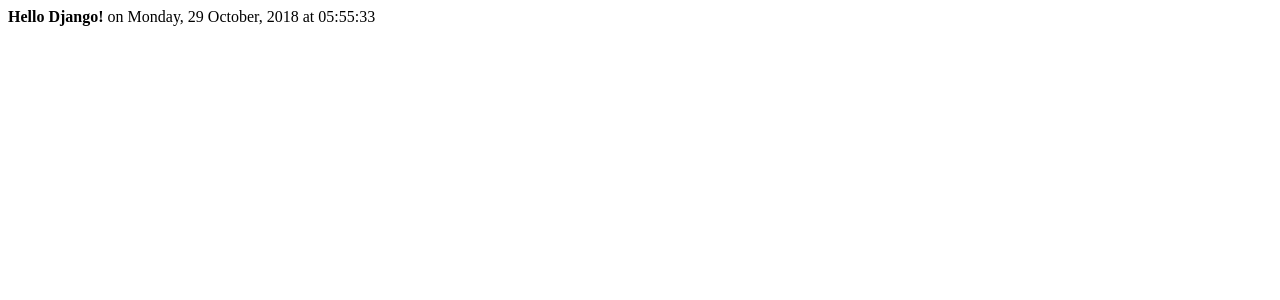
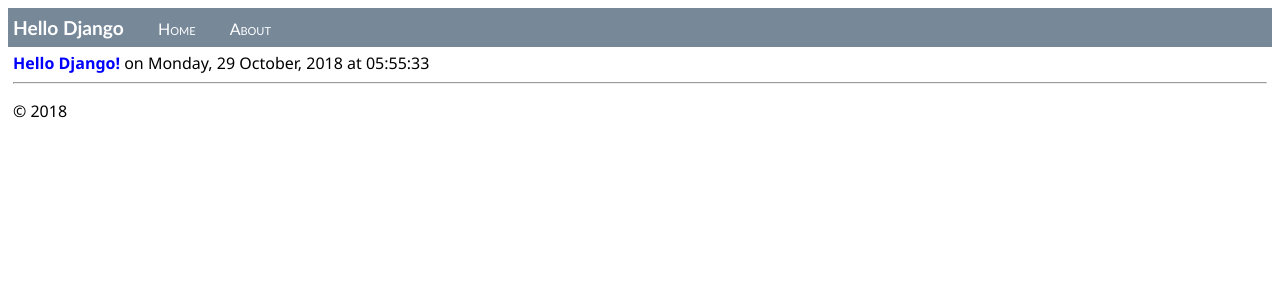
Before and after one commit to paultis/LearningDjango, a Django app: page / in a window 1280 px wide. Shown: the top 300 px of the page. Run offline with Django 3.2, Linux system fonts and the light colour scheme.

Commit message:
Using templates with inheritance

```diff
--- a/BasicProject/BasicProject/urls.py
+++ b/BasicProject/BasicProject/urls.py
@@ -12,6 +12,7 @@
 urlpatterns = [
     url(r'^$', HelloDjangoApp.views.index, name ='index'),
     url(r'^home$', HelloDjangoApp.views.index, name='home'),
+    url(r'^about$', HelloDjangoApp.views.about, name='about'),
     # Examples:
     # url(r'^$', BasicProject.views.home, name='home'),
     # url(r'^BasicProject/', include('BasicProject.BasicProject.urls')),
--- /dev/null
+++ b/BasicProject/HelloDjangoApp/static/site.css
@@ -0,0 +1,31 @@
+.message {
+    font-weight: 600;
+    color: blue;
+}
+.navbar {
+    background-color: lightslategray;
+    font-size: 1em;
+    font-family: 'Trebuchet MS', 'Lucida Sans Unicode', 'Lucida Grande', 'Lucida Sans', Arial, sans-serif;
+    color: white;
+    padding: 8px 5px 8px 5px;
+}
+
+    .navbar a {
+        text-decoration: none;
+        color: inherit;
+    }
+
+.navbar-brand {
+    font-size: 1.2em;
+    font-weight: 600;
+}
+
+.navbar-item {
+    font-variant: small-caps;
+    margin-left: 30px;
+}
+
+.body-content {
+    padding: 5px;
+    font-family: 'Segoe UI', Tahoma, Geneva, Verdana, sans-serif;
+}
--- /dev/null
+++ b/BasicProject/HelloDjangoApp/templates/HelloDjangoApp/about.html
@@ -0,0 +1,4 @@
+{% extends "HelloDjangoApp/layout.html" %}
+{% block content %}
+{{ content }}
+{% endblock %}
--- a/BasicProject/HelloDjangoApp/templates/HelloDjangoApp/index.html
+++ b/BasicProject/HelloDjangoApp/templates/HelloDjangoApp/index.html
@@ -1,8 +1,4 @@
-<html>
-    <head>
-        <title>{{ title }}</title>
-    </head>
-    <body>
-        <strong>{{ message }}</strong>{{ content }}
-    </body>
-</html>
+{% extends "HelloDjangoApp/layout.html" %}
+{% block content %}
+<span class="message">{{ message }}</span>{{ content }}
+{% endblock %}
--- /dev/null
+++ b/BasicProject/HelloDjangoApp/templates/HelloDjangoApp/layout.html
@@ -0,0 +1,25 @@
+<!DOCTYPE html>
+<html>
+<head>
+    <meta charset="utf-8" />
+    <title>{{ title }}</title>
+    {% load staticfiles %}
+    <link rel="stylesheet" type="text/css" href="{% static 'site.css' %}" />
+</head>
+
+<body>
+    <div class="navbar">
+       <a href="/" class="navbar-brand">Hello Django</a>
+       <a href="{% url 'home' %}" class="navbar-item">Home</a>
+       <a href="{% url 'about' %}" class="navbar-item">About</a>
+    </div>
+
+    <div class="body-content">
+{% block content %}{% endblock %}
+        <hr/>
+        <footer>
+            <p>&copy; 2018</p>
+        </footer>
+    </div>
+</body>
+</html>
--- a/BasicProject/HelloDjangoApp/views.py
+++ b/BasicProject/HelloDjangoApp/views.py
@@ -14,3 +14,13 @@
             'content' : " on " + now.strftime("%A, %d %B, %Y at %X")
         }
     )
+
+def about(request):
+    return render(
+        request,
+        "HelloDjangoApp/about.html",
+        {
+            'title' : "About HelloDjangoApp",
+            'content' : "Example app page for Django."
+        }
+    )
```
Also changed, not shown: 1 other file.
